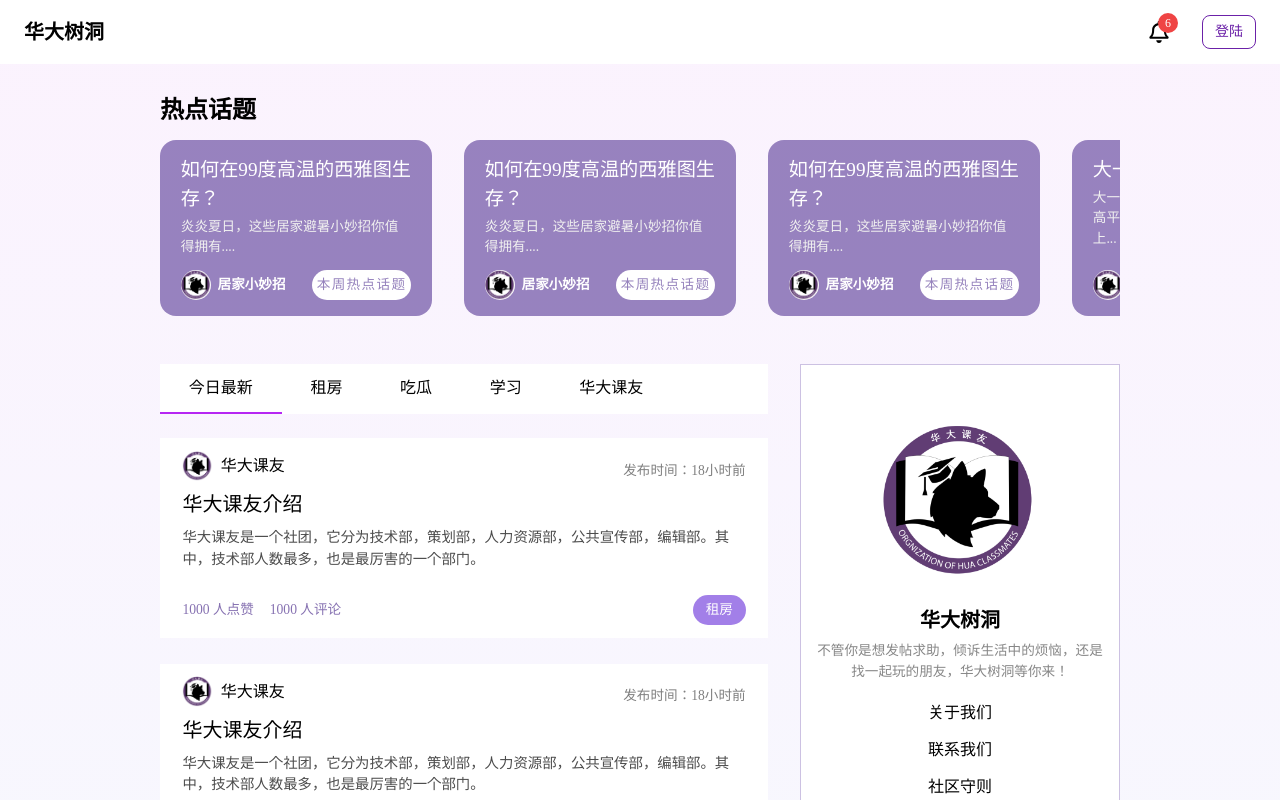
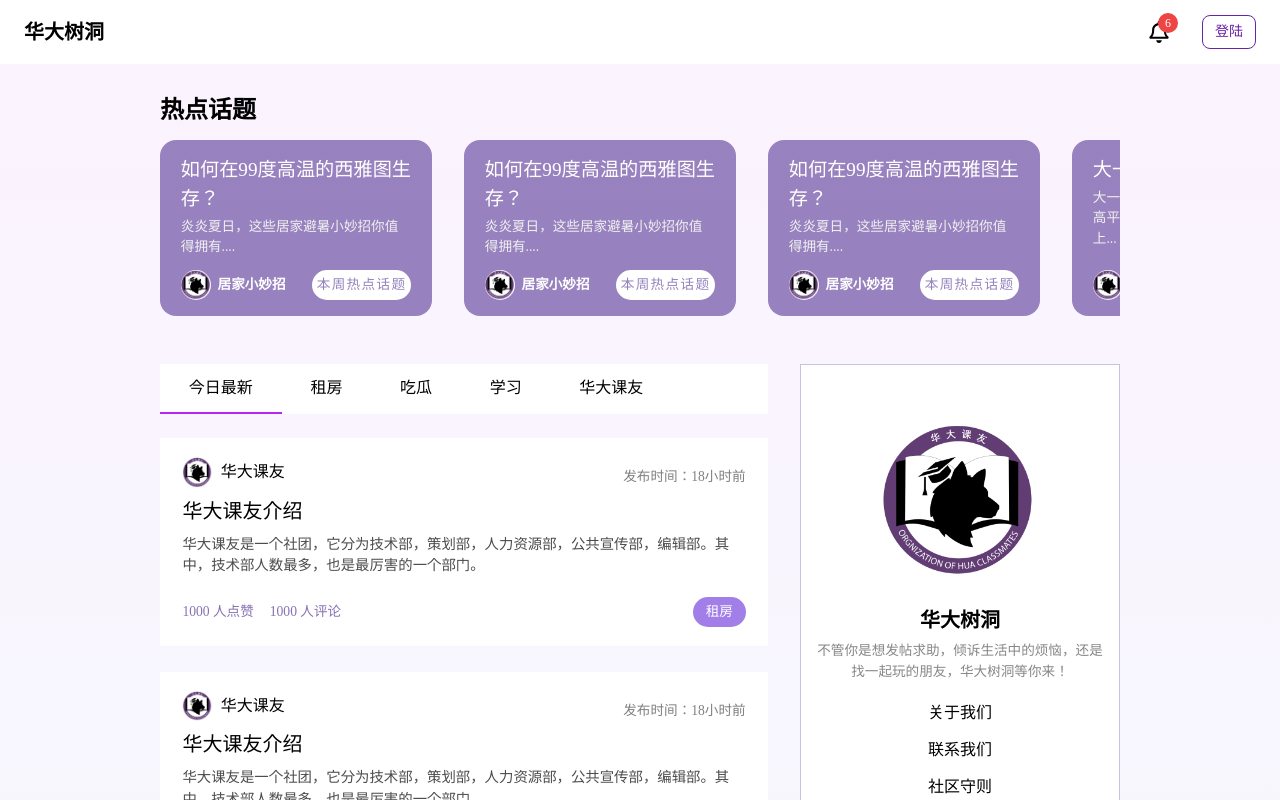
Before and after one commit to UWRadar/uw-forum-frontend, a React (Create React App) app: page / in a window 1280 px wide. Shown: the top 800 px of the page. Built offline with nearby package versions, Linux system fonts and the light colour scheme.

Commit message:
fixed some homepage ui

```diff
--- a/src/index.css
+++ b/src/index.css
@@ -73,9 +73,9 @@ body {
 /* Post */
 
 .post {
-    height: 12.5rem;
+    height: 13rem;
     background: #FFFFFF;
-    padding: 0.8rem 1.4rem;
+    padding: 1.2rem 1.4rem;
     display: flex;
     flex-direction: column;
     justify-content: space-between;
```
